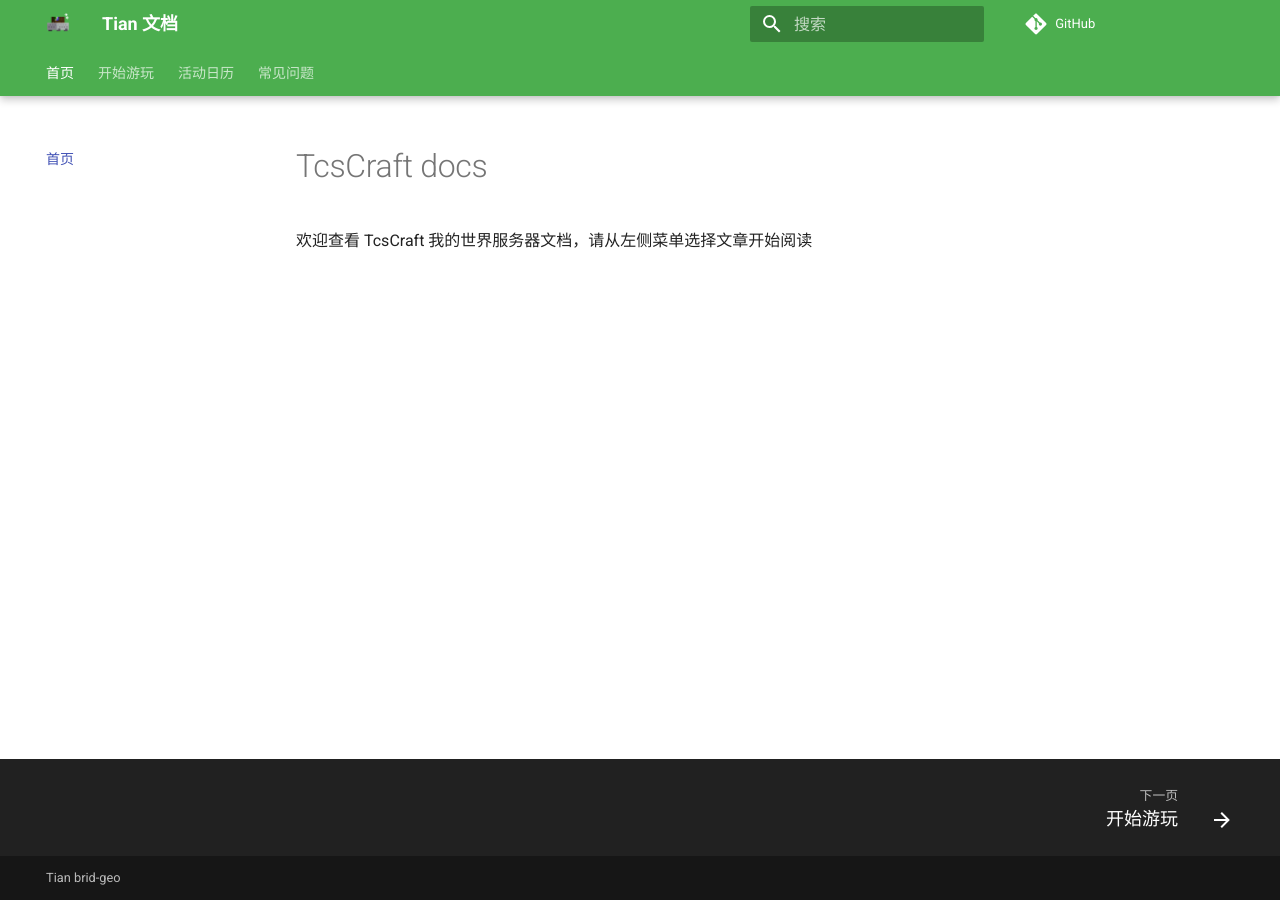
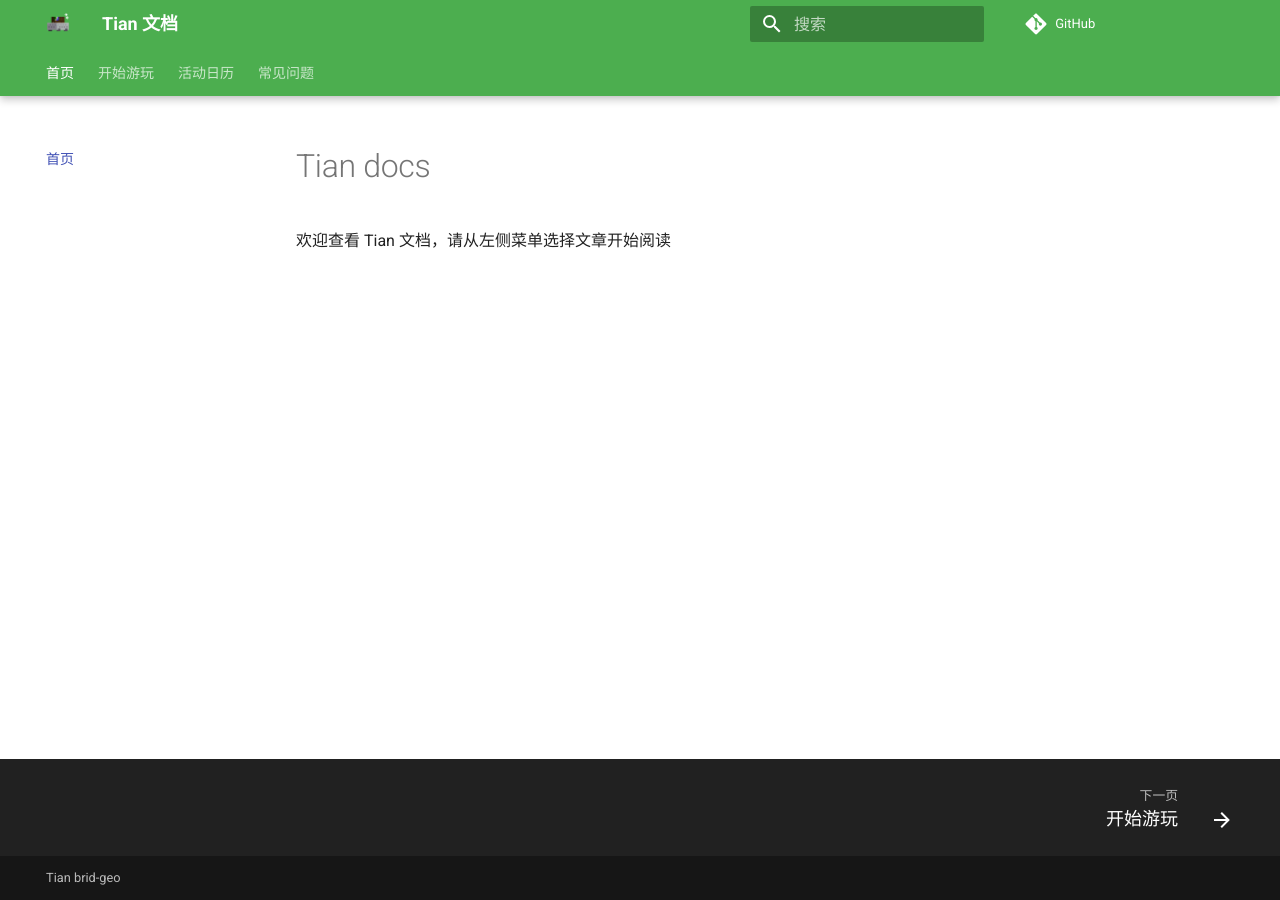
Before and after one commit to xiaoioi/TcsCraftdocs, an MkDocs documentation site: the page built from docs/index.md, in a window 1280 px wide. Built offline with MkDocs 1.6.1 and Material for MkDocs 9.7.7, drawn with Linux system fonts in a browser that asks for light colours; comment, search, counter and statistics services are not loaded.

Commit message:
2024-09-30 21:49:13

```diff
--- a/docs/index.md
+++ b/docs/index.md
@@ -1,3 +1,3 @@
-# TcsCraft  docs
+# Tian  docs
 
-欢迎查看 TcsCraft 我的世界服务器文档，请从左侧菜单选择文章开始阅读
+欢迎查看 Tian 文档，请从左侧菜单选择文章开始阅读
```
